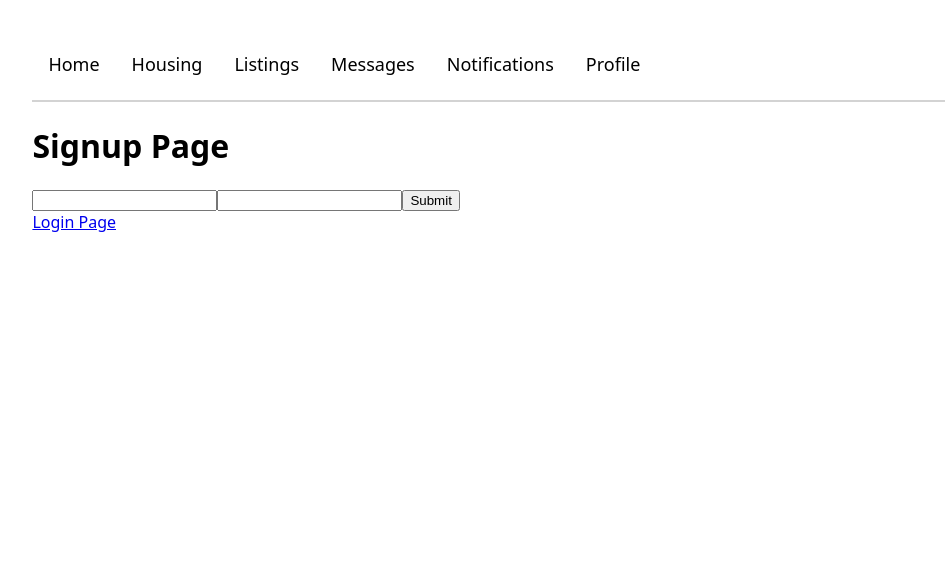
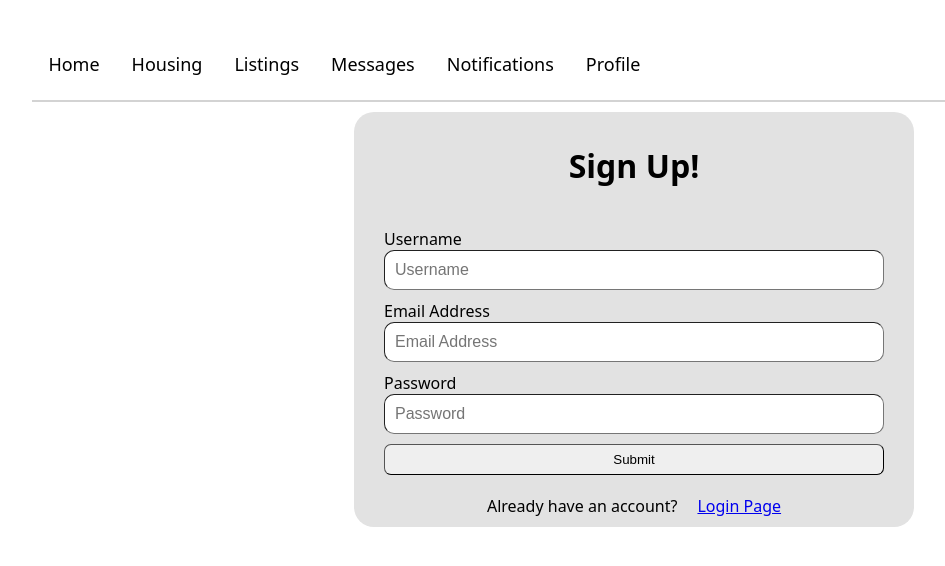
Before and after one commit to imaadj10/subletter, a React (Create React App) app in the folder client/: page /signup in a window 1280 px wide. Shown: the top 566 px of the page, without its empty margins (6-951 px from the left). Built offline with nearby package versions, Linux system fonts and the light colour scheme.

Commit message:
login/register and notifs basic display

```diff
--- a/client/src/App.css
+++ b/client/src/App.css
@@ -2,6 +2,90 @@ body {
   font-family: system-ui, -apple-system, BlinkMacSystemFont, 'Segoe UI', Roboto, Oxygen, Ubuntu, Cantarell, 'Open Sans', 'Helvetica Neue', sans-serif;
   font-size: 16px;
   margin: 3vw;
+}
+
+button {
+  padding: 7px;
+  border-radius:7px;
+  border-width:1px;
+}
+
+button:hover {
+  background-color:#d3d3d3;
+  cursor:pointer;
+}
+
+input {
+  margin-bottom:10px;
+  padding: 10px;
+}
+
+label {
+  text-align:left;
+}
+
+.delete {
+  color:red;
+}
+
+.delete:hover {
+  cursor:pointer;
+}
+
+.section {
+  background-color:#e2e2e2;
+}
+
+.padding-right {
+  padding-right: 10px;
+}
+
+.form-page {
+  text-align:center;
+  width:fit-content;
+  margin:auto;
+  padding:10px;
+  border-radius:20px;
+  margin-top:10px;
+}
+
+.form-text {
+  font-size: 16px;
+  margin-bottom: 10px;
+  border-radius: 10px;
+  border-width:1px;
+}
+
+form {
+  display: flex;
+  flex-direction: column;
+  width: 500px;
+  padding: 20px;
+  border-radius: 10px;
+  text-align:center;
+}
+
+.notifs {
+  text-align:center;
+  margin-left:auto;
+  margin-right:auto;
+  max-width:800px;
+
+}
+
+.notif-item {
+  display:flex;
+  flex-direction:row;
+  align-items:center;
+  list-style-type:none;
+  text-align:left;
+  border-bottom-style:solid;
+  border-bottom-width:1px;
+  padding-bottom:2px;
+}
+
+.padding-right {
+  padding-right:20px;
 }
 
 .nav-bar {
--- a/client/src/components/Login.js
+++ b/client/src/components/Login.js
@@ -34,7 +34,7 @@ const Login = () => {
         })
         .then((res) => {
           if ((res.data === 'exists')) {
-            history('/home', { state: { id: username } });
+            history('/home', {});
           } else if ((res.data === 'notexists')) {
             alert('User does not exist');
           }
@@ -49,27 +49,33 @@ const Login = () => {
   }
 
   return (
-    <div>
+    <div className='section form-page'>
       <h1>Login Page</h1>
-
       <form action="POST">
+        <label htmlFor='username'>Username</label>
         <input
-          type="text"
-          placeholders="Username"
+          className='form-text'
+          type='text'
+          name='username'
+          placeholder="Username"
           value={username}
           onChange={(e) => setUsername(e.target.value)}
         />
+        <label htmlFor='password'>Password</label>
         <input
-          type="password"
-          placeholders="Password"
+          className='form-text'
+          type='text'
+          name='password'
+          placeholder="Password"
           value={password}
           onChange={(e) => setPassword(e.target.value)}
         />
-        <input type="submit" onClick={submit} />
+        <button onClick={submit}>Submit</button>
       </form>
-      {/* <button onClick={handleLogin}>Login</button> */}
-
-      <Link to="/signup">Signup Page</Link>
+      <div>
+        <span className='padding-right'>Don't have an account?</span>
+        <Link to="/signup">Sign Up!</Link>
+      </div>
     </div>
   );
 };
--- a/client/src/components/Notifications.js
+++ b/client/src/components/Notifications.js
@@ -1,11 +1,36 @@
+import axios from 'axios';
 import React from 'react';
+import { useState } from 'react'
+import SingleNotification from './SingleNotification'
 
 const Notifications = () => {
 
+    // async function getAllNotifications() {
+    //     try {
+    //         await axios
+    //             .get('http://localhost:1234/notifications/:id')
+    //             .then( (res) => {
+
+    //             })
+    //     } catch (e) {
+    //         console.log(e);
+    //     }
+    // }
+
+    // a long string of json
+    const [notifications, setNotifications] = useState([])
+
     return (
-        <div>
-            <h1> Welcome to Notifications!</h1>
-
+        <div className='notifs'>
+            <h1>Notifications</h1>
+            <ul>
+                <SingleNotification />
+                {notifications.map((notif) => {
+                    return (
+                        <SingleNotification />
+                    )
+                })}
+            </ul>
         </div>
     );
 };
--- a/client/src/components/Signup.js
+++ b/client/src/components/Signup.js
@@ -7,15 +7,16 @@ const Signup = () => {
 
   const [username, setUsername] = useState('');
   const [password, setPassword] = useState('');
+  const [email, setEmail] = useState('');
 
 
   async function submit(e) {
     e.preventDefault();
 
     try {
-
         await axios.post("http://localhost:1234/main/signup", {
-            username, password
+            username,
+            password
         })
         .then((res) => {
 						console.log(res.data);
@@ -36,27 +37,38 @@ const Signup = () => {
   }
 
   return (
-    <div>
-      <h1>Signup Page</h1>
-
+    <div className='section form-page'>
+      <h1>Sign Up!</h1>
       <form action="POST">
+        <label for='username'>Username</label>
         <input
-          type="text"
-          placeholders="Username"
+          name='username'
+          className='form-text'
+          placeholder="Username"
           value={username}
           onChange={(e) => setUsername(e.target.value)}
         />
+        <label for='email'>Email Address</label>
         <input
-          type="password"
-          placeholders="Password"
+          name='email'
+          className='form-text'
+          placeholder="Email Address"
+          value={email}
+          onChange={(e) => setEmail(e.target.value)}
+        />
+        <label for='password'>Password</label>
+        <input
+          className='form-text'
+          placeholder="Password"
           value={password}
           onChange={(e) => setPassword(e.target.value)}
         />
-        <input type="submit" onClick={submit} />
+        <button onClick={submit}>Submit</button>
       </form>
-      {/* <button onClick={handleLogin}>Login</button> */}
-
-      <Link to="/">Login Page</Link>
+      <div>
+        <span className='padding-right'>Already have an account?</span>
+        <Link to="/">Login Page</Link>
+      </div>
     </div>
   );
 };
--- /dev/null
+++ b/client/src/components/SingleNotification.js
@@ -0,0 +1,19 @@
+
+
+export default function SingleNotification() {
+
+
+    const faketitle = "TItle"
+    const fakecontent = "asdflkjasdfklasdjflaksdjfalskdjfalskd jfalskd fjalskdfj alskd fjaslkdf ajsldkf ajsdl;kf ajsdflkas jdlksd jfalsdk fjas;ldkf jaslkdf jakls;df  asd f asdflk asdjf aslkdfj"
+
+    return (
+        <li className='notif-item'>
+            <div className='padding-right'>
+                <h4>{faketitle}</h4>
+                <p>{fakecontent}</p>
+            </div>
+            <span className='delete'><u>Delete</u></span>
+        </li>
+    )
+
+}
```
